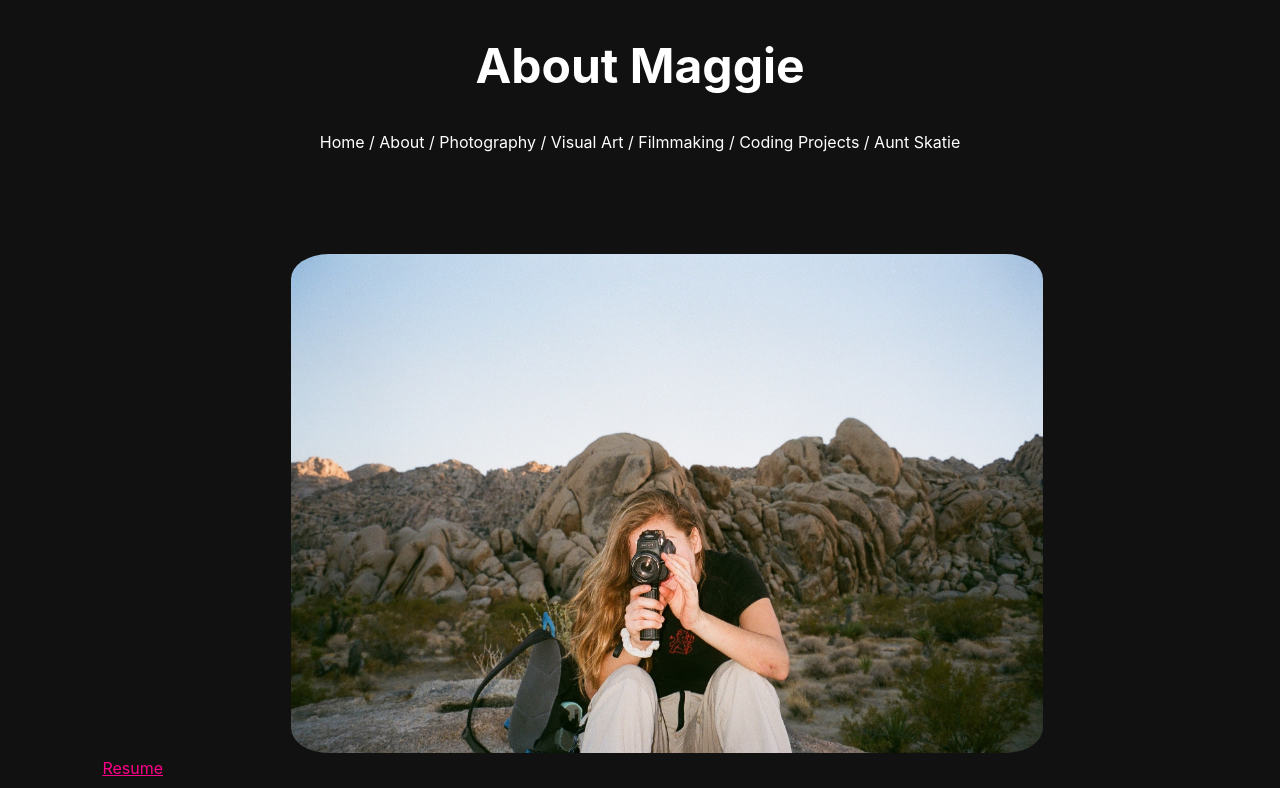
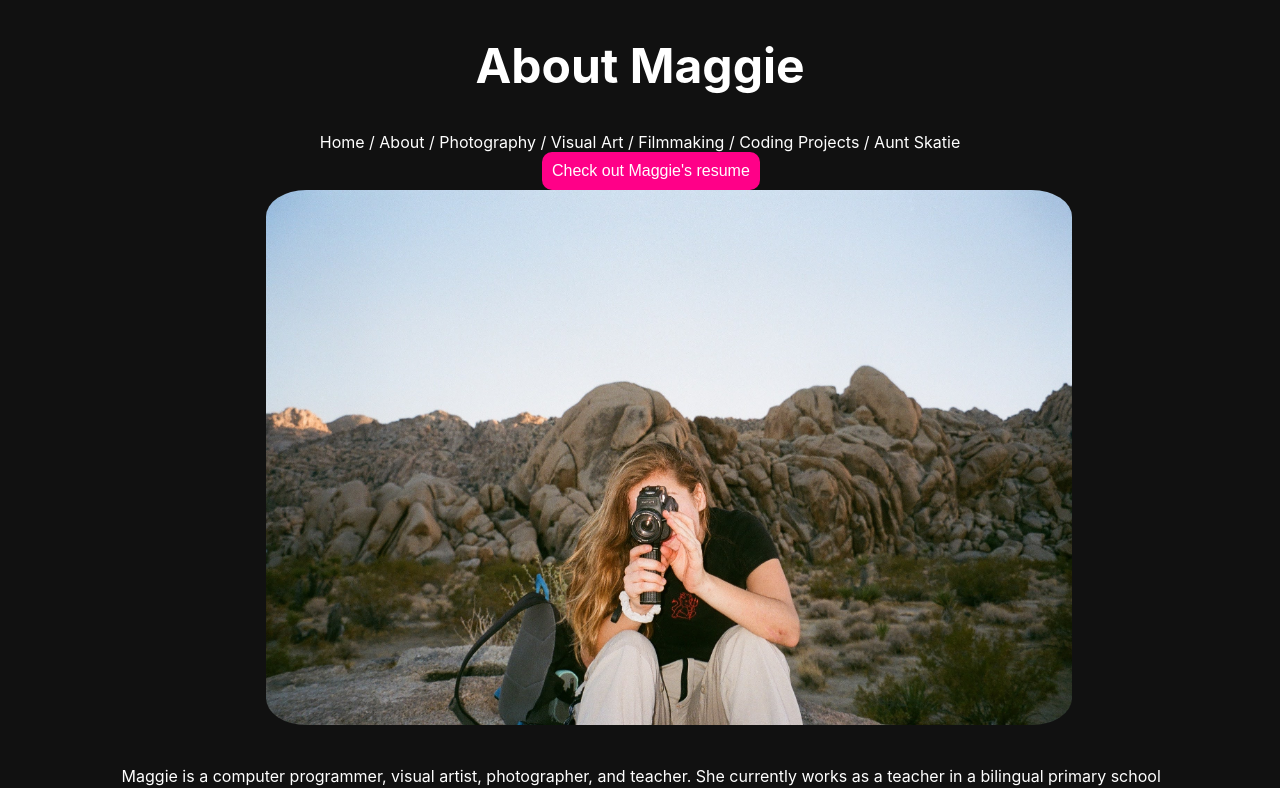
Before and after one commit to maggiebowen/maggie-portafolio-new, a Next.js app: page /About in a window 1280 px wide. Shown: the top 788 px of the page. Built offline with nearby package versions, Linux system fonts and the light colour scheme.

Commit message:
added button to about, styled in css

```diff
--- a/pages/About.tsx
+++ b/pages/About.tsx
@@ -19,6 +19,12 @@ function about() {
       <Navigation />
 
       <div className={styles.aboutPageContainer}>
+        <div className={styles.center}>
+          <a href="https://docs.google.com/document/d/e/2PACX-1vQDwF62w4W-OdjWYjkDpGt__1oBZEobzoQtSddFpP7wuF9EvOD-GN1dVwmt21ZUURh6VvttzemtUTRy/pub">
+            {/* eslint-disable-next-line */}
+            <button className={styles.button}>Check out Maggie's resume</button>
+          </a>
+        </div>
         <div className={styles.aboutImg}>
           <Image
             alt="photo of Maggie at Joshua Tree National Park"
@@ -28,13 +34,6 @@ function about() {
             style={abtImgStyle}
           />
         </div>
-
-        <a
-          href="https://docs.google.com/document/d/1O0KJ7yNw16_6widqJZn9cHQquLL69HF-BfeX67sXfi0/edit?usp=sharing"
-          download="Maggie-Bowen-resume"
-        >
-          Resume
-        </a>
         <br />
 
         <p>
--- a/styles/Home.module.css
+++ b/styles/Home.module.css
@@ -18,6 +18,21 @@
   padding-top: 40vh;
   text-shadow: 1px 1px 1px #3c5c5e;
 } */
+
+.button {
+  color: #fff;
+  background-color: #ff0088;
+  border-radius: 10px;
+  border: none;
+  font-size: 1rem;
+  padding: 10px;
+}
+
+.center {
+  display: flex;
+  justify-content: center;
+  align-items: center;
+}
 
 .main {
   min-height: 100vh;
@@ -76,9 +91,8 @@
 .aboutPageContainer {
   font-size: 1rem;
   text-align: left;
-  padding: 3%;
   border-radius: 35px;
-  margin: 4em;
+  margin: 0 4em;
   line-height: 1.3;
   text-indent: 5%;
 }
```
